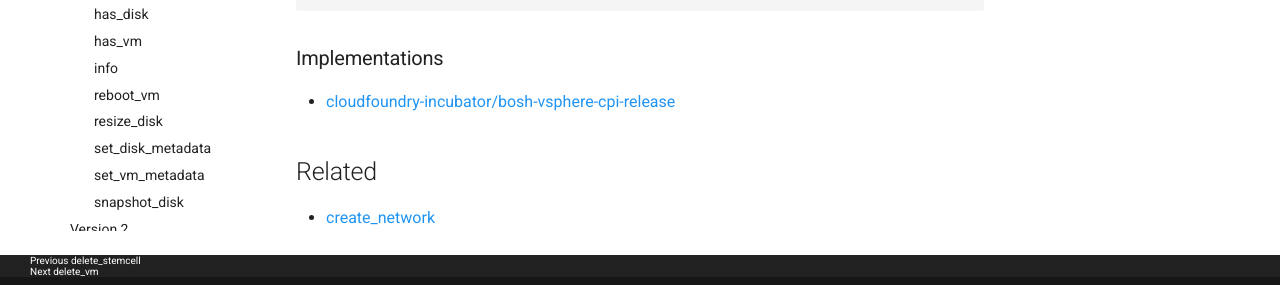
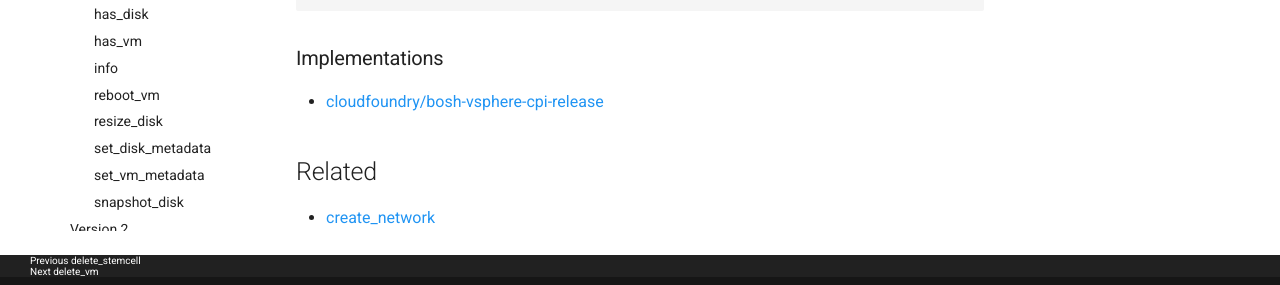
Before and after one commit to cloudfoundry/docs-bosh, an MkDocs documentation site: the page built from content/cpi-api-v1-method/delete-network.md, in a window 1280 px wide and 1127 px high. Shown: the part 786-1071 px from the top of the window. Built offline with MkDocs 1.6.1 and Material for MkDocs 9.7.7, drawn with Linux system fonts in a browser that asks for light colours; old or Windows-style settings are respelled for this version of MkDocs.

Commit message:
Fix some CPI URLs
Replace cloudfoundry-incubator by cloudfoundry for all CPIs that recently graduated from incubation.

```diff
--- a/content/cpi-api-v1-method/delete-network.md
+++ b/content/cpi-api-v1-method/delete-network.md
@@ -30,7 +30,7 @@ No return value.
 
 ### Implementations
 
- * [cloudfoundry-incubator/bosh-vsphere-cpi-release](https://github.com/cloudfoundry/bosh-vsphere-cpi-release/blob/master/src/vsphere_cpi/lib/cloud/vsphere/cloud.rb#L727-L731)
+ * [cloudfoundry/bosh-vsphere-cpi-release](https://github.com/cloudfoundry/bosh-vsphere-cpi-release/blob/master/src/vsphere_cpi/lib/cloud/vsphere/cloud.rb#L727-L731)
 
 
 ## Related
```
